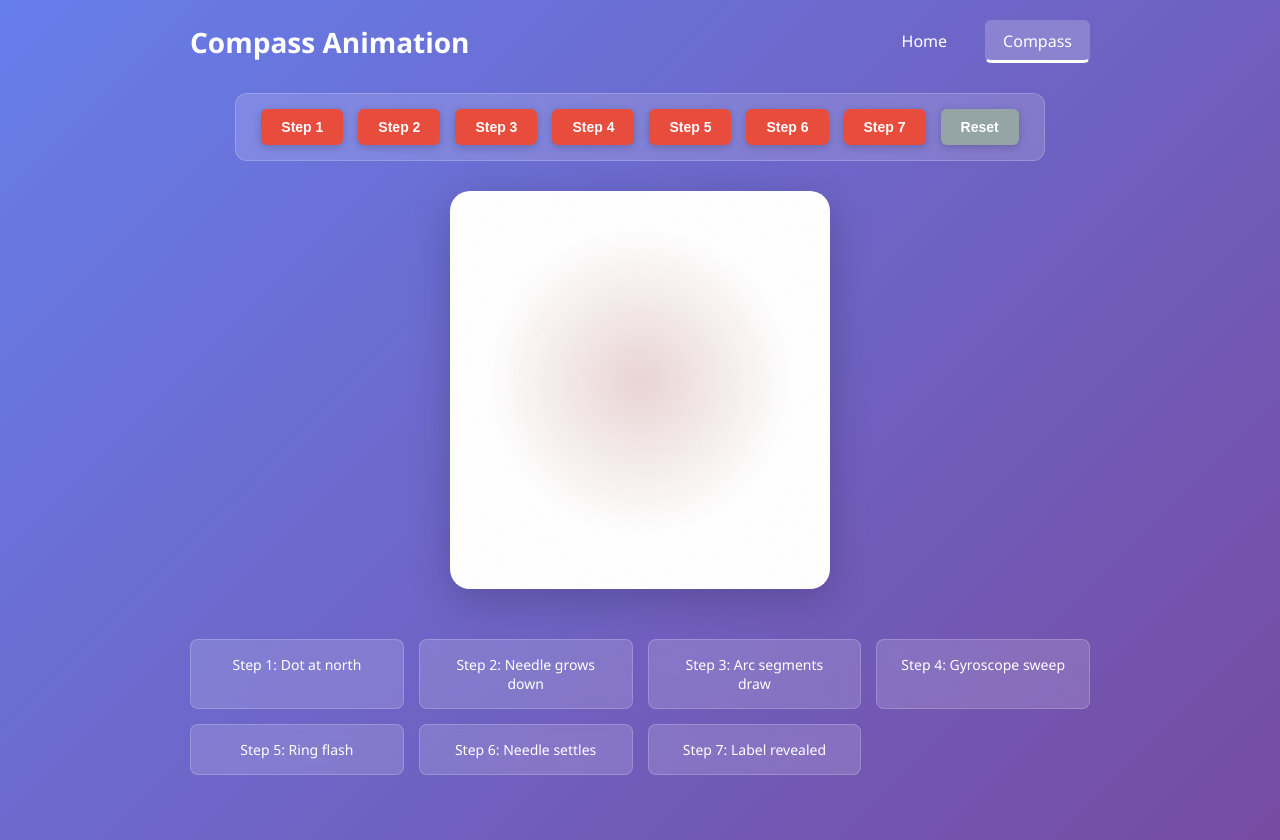
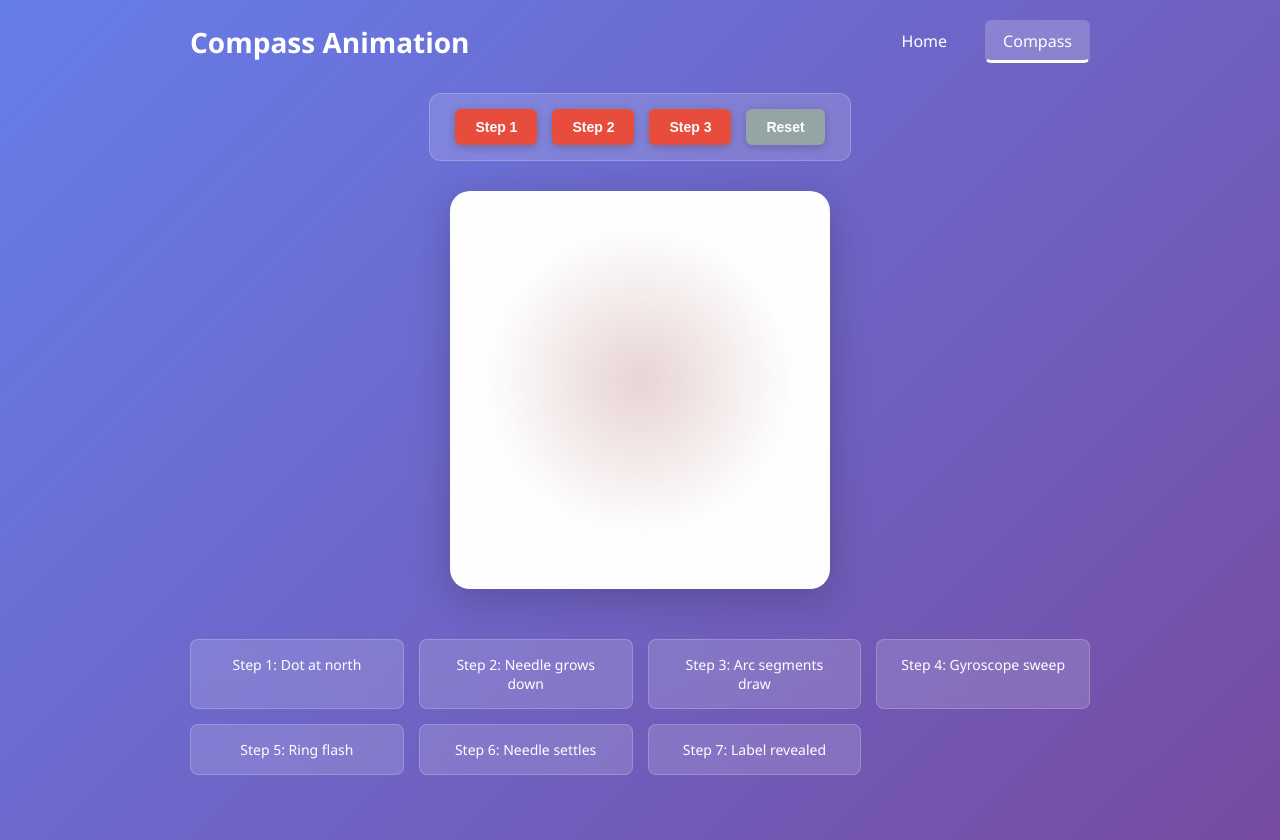
Before and after one commit to aquibmomin007/compass-animation, a React (Create React App) app: page /compass in a window 1280 px wide. Built offline with nearby package versions, Linux system fonts and the light colour scheme.

Commit message:
seamless arc to circle done

```diff
--- a/src/pages/CompassPage.jsx
+++ b/src/pages/CompassPage.jsx
@@ -33,7 +33,7 @@ export default function CompassPage() {
     const ids = ["#dot", "#nline", "#shadow", "#garc-l", "#garc-r",
       "#gy1", "#gy2", "#fring", "#needle", "#ctitle", "#rod-group", "#arc-group",
       "#arc0", "#arc1", "#arc2", "#arc3", "#vline0", "#vline1", "#vline2", "#vline3",
-      "#split1", "#split2"];
+      "#split1", "#split2", "#spin-circle"];
     for (const id of ids) {
       try {
         await anim(id, { opacity: 0 }, { duration: 0.15 });
@@ -52,6 +52,7 @@ export default function CompassPage() {
     try { await anim("#gy2", { rotate: -45 }, { duration: 0.01 }); } catch (_) {}
     try { await anim("#split1", { rotate: 0, rx: R, ry: R }, { duration: 0.01 }); } catch (_) {}
     try { await anim("#split2", { rotate: 0, rx: R, ry: R }, { duration: 0.01 }); } catch (_) {}
+    try { await anim("#spin-circle", { rotate: 0 }, { duration: 0.01 }); } catch (_) {}
     try { await anim("#arc-clip-rect", { height: 0 }, { duration: 0.01 }); } catch (_) {}
     try { await anim("#vline-clip-rect", { height: 0 }, { duration: 0.01 }); } catch (_) {}
     ARC_SEGMENTS.forEach((_, i) => {
@@ -95,57 +96,30 @@ export default function CompassPage() {
       await new Promise((r) => setTimeout(r, 1800));
     }
 
-    // Step 3: Split circle into two tilted orbits
+    // Step 3: Split into two orbits, merge back, and spin — all seamless
     if (step >= 3) {
-      // Show both split circles (starting as overlapping full circles)
+      // Show both split circles
       anim("#split1", { opacity: 1 }, { duration: 0.01 });
       anim("#split2", { opacity: 1 }, { duration: 0.01 });
       // Fade out the arc-group
       anim("#arc-group", { opacity: 0 }, { duration: 0.3 });
-      // Animate split1 to tilt +50° and flatten
-      anim("#split1", { rotate: 50, ry: R * 0.3 }, {
-        duration: 1.4, ease: [0.4, 0, 0.2, 1],
+
+      // Unmerge and merge back in one seamless motion using keyframes
+      // Per-segment easing: easeIn into split, easeOut out of merge — no pause at midpoint
+      anim("#split1", { rotate: [0, 50, 180], ry: [R, R * 0.3, R] }, {
+        duration: 2.4, ease: ["easeIn", "easeOut"],
       });
-      // Animate split2 to tilt -50° and flatten
-      await anim("#split2", { rotate: -50, ry: R * 0.3 }, {
-        duration: 1.4, ease: [0.4, 0, 0.2, 1],
+      await anim("#split2", { rotate: [0, -50, -180], ry: [R, R * 0.3, R] }, {
+        duration: 2.4, ease: ["easeIn", "easeOut"],
       });
-    }
 
-    // Step 4: Gyroscope / calibration sweep
-    if (step >= 4) {
-      anim("#gy1", { opacity: 0.72 }, { duration: 0.22 });
-      await new Promise((r) => setTimeout(r, 90));
-      anim("#gy2", { opacity: 0.72 }, { duration: 0.22 });
-      anim("#gy1", { rotate: 45 + 360 }, { duration: 1.18, ease: [0.4, 0, 0.2, 1] });
-      await anim("#gy2", { rotate: -45 - 360 }, { duration: 1.18, ease: [0.4, 0, 0.2, 1] });
-      anim("#gy1", { opacity: 0 }, { duration: 0.32 });
-      await anim("#gy2", { opacity: 0 }, { duration: 0.32 });
-    }
-
-    // Step 5: Full ring flash
-    if (step >= 5) {
-      await anim("#fring", { opacity: 1, pathLength: 1 }, { duration: 0.22, ease: "easeOut" });
-      await new Promise((r) => setTimeout(r, 195));
-      await anim("#fring", { opacity: 0 }, { duration: 0.22 });
-    }
-
-    // Step 6: Needle locks to north with oscillation
-    if (step >= 6) {
-      anim("#dot", { opacity: 0 }, { duration: 0.18 });
-      anim("#nline", { opacity: 0 }, { duration: 0.18 });
-      anim("#shadow", { opacity: 0 }, { duration: 0.18 });
-      await new Promise((r) => setTimeout(r, 150));
-      await anim("#needle", { opacity: 1 }, { duration: 0.08 });
-      await anim("#needle",
-        { rotate: [112, -38, 19, -9, 4, -1, 0] },
-        { duration: 1.05, ease: "easeOut" }
-      );
-    }
-
-    // Step 7: Label fades in
-    if (step >= 7) {
-      await anim("#ctitle", { opacity: 1, y: 0 }, { duration: 0.55, ease: "easeOut" });
+      // Phase 3: Swap to spin circle and spin
+      anim("#split1", { opacity: 0 }, { duration: 0.15 });
+      anim("#split2", { opacity: 0 }, { duration: 0.15 });
+      anim("#spin-circle", { opacity: 1 }, { duration: 0.15 });
+      await anim("#spin-circle", { rotate: 720 }, {
+        duration: 2.0, ease: [0.4, 0, 0.2, 1],
+      });
     }
   }, [anim, resetAll]);
 
@@ -160,7 +134,7 @@ export default function CompassPage() {
       </div>
 
       <div className="step-controls">
-        {[1, 2, 3, 4, 5, 6, 7].map((step) => (
+        {[1, 2, 3].map((step) => (
           <button
             key={step}
             onClick={() => goToStep(step)}
@@ -351,6 +325,21 @@ export default function CompassPage() {
               style={{ transformOrigin: `${CX}px ${CY}px` }}
             />
 
+            {/* Spinning circle for step 4 — same gaps as arc-group */}
+            <motion.g
+              id="spin-circle"
+              initial={{ opacity: 0, rotate: 0 }}
+              style={{ transformOrigin: `${CX}px ${CY}px` }}
+            >
+              <circle
+                cx={CX} cy={CY} r={R}
+                fill="none" stroke="url(#disk1Grad)" strokeWidth="10" strokeLinecap="round"
+                pathLength="360"
+                strokeDasharray="80 10"
+                strokeDashoffset="-5"
+              />
+            </motion.g>
+
             {/* Full ring (momentary flash) */}
             <motion.circle
               id="fring"
```
